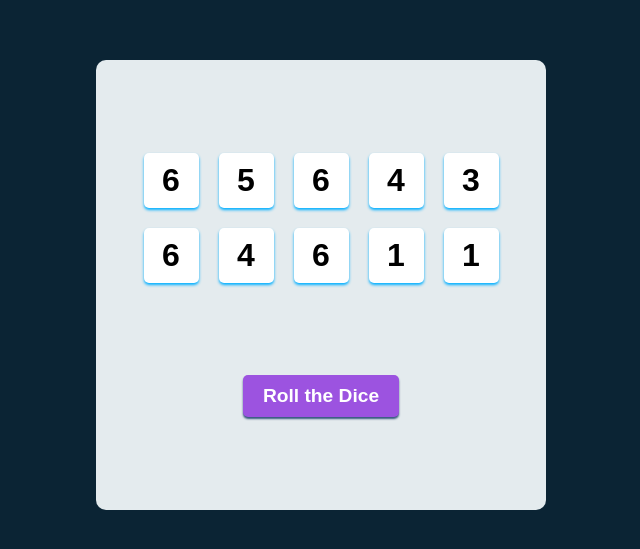
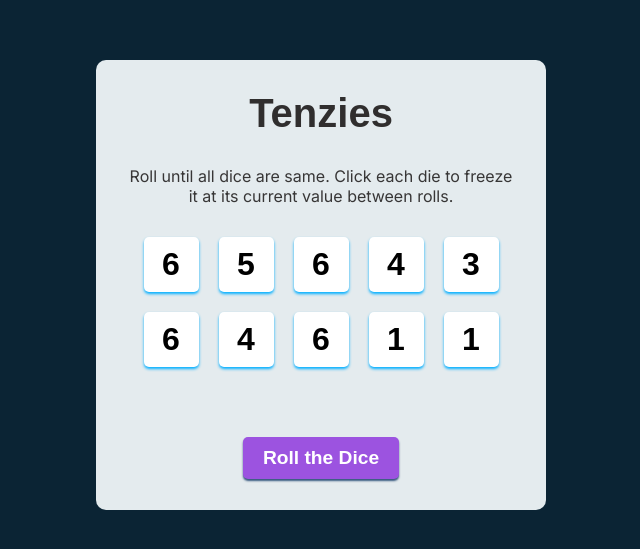
Before and after one commit to ZainAchak/tenziesGame, a React (Vite) app: page / in a window 1280 px wide. Shown: the part 115-664 px from the top of the page, without its empty margins (319-959 px from the left). Built offline with nearby package versions, Linux system fonts and the light colour scheme.

Commit message:
Tezies ready

```diff
--- a/src/components/mainComp/MainComp.jsx
+++ b/src/components/mainComp/MainComp.jsx
@@ -1,4 +1,4 @@
-import { useEffect, useRef, useState } from "react";
+import {useState } from "react";
 import Die from "../Die/Die";
 import styles from "./MainComp.module.css"
 
@@ -21,23 +21,31 @@ function getaRandomDice() {
 export default function MainComp() {
 
     const [dicesRandomNumber,setDicesRandomNumber] = useState(generateDiceRolls());
-    const [newGame, setNewGame] = useState(false);
-    const buttonText = useRef()
+    // const [newGame, setNewGame] = useState(false);
+    let buttonText = "Roll the Dice"
 
-    useEffect(()=>{
-        const allHeld = dicesRandomNumber.every(die => die.isHeld === true);
-        if(allHeld){
-            const firstValue = dicesRandomNumber[0]?.value;
-            const allSameValue = dicesRandomNumber.every(die => die.value === firstValue);
-            setNewGame(true);
+    const allHeld = dicesRandomNumber.every(die => die.isHeld === true)
+    const firstValue = dicesRandomNumber[0]?.value
+    const allSameValue = allHeld && dicesRandomNumber.every(die => die.value === firstValue)
 
-            if(allSameValue){
-                buttonText.current.textContent = "New Game"
-            }else{
-                buttonText.current.textContent = "Not All Same Selected New Game"
-            }
-        }
-    },[dicesRandomNumber])
+
+    // if(allHeld) setNewGame(true)
+    buttonText = allHeld ? (allSameValue ? "New Game" : "Wrong Sequence") : "Roll the Dice"
+
+    // useEffect(()=>{
+    //     const allHeld = dicesRandomNumber.every(die => die.isHeld === true);
+    //     if(allHeld){
+    //         const firstValue = dicesRandomNumber[0]?.value;
+    //         const allSameValue = dicesRandomNumber.every(die => die.value === firstValue);
+    //         setNewGame(true);
+
+    //         if(allSameValue){
+    //             buttonText.current.textContent = "New Game"
+    //         }else{
+    //             buttonText.current.textContent = "Not All Same Selected New Game"
+    //         }
+    //     }
+    // },[dicesRandomNumber])
 
     function changeOnHeld(id) {
         setDicesRandomNumber(prev =>
@@ -62,11 +70,12 @@ export default function MainComp() {
     function startNewGame() {
         setDicesRandomNumber(generateDiceRolls())
         buttonText.current.textContent = "Roll the Dice"
-        setNewGame(false);
     }
 
     return(
         <main>
+            <h1 className={styles.title}>Tenzies</h1>
+            <p className={styles.instructions}>Roll until all dice are same. Click each die to freeze it at its current value between rolls.</p>
             <div className={styles.dieWrapper}>
                     {dicesRandomNumber.map((dice)=>(
                         <Die    key={dice.id}
@@ -75,9 +84,8 @@ export default function MainComp() {
                     ))}
             </div>
             <button
-                ref={buttonText}
-                onClick={newGame ? ()=>startNewGame() : ()=>buttonHandler()}>
-                Roll the Dice
+                onClick={allHeld ? ()=>startNewGame() : ()=>buttonHandler()}>
+                {buttonText}
             </button>
         </main>
     )
--- a/src/components/mainComp/MainComp.module.css
+++ b/src/components/mainComp/MainComp.module.css
@@ -1,3 +1,4 @@
+@import url('https://fonts.googleapis.com/css2?family=Inter:wght@400;600;800&display=swap');
 main{
     background-color: #e4ebee;
     height: 450px;
@@ -17,6 +18,7 @@ main{
     grid-template-columns: repeat(5,1fr);
     gap: 20px;
     width: fit-content;
+    margin-bottom: 40px;
 }
 
 main > button{
@@ -42,3 +44,18 @@ main > button:active{
     box-shadow: 0px 1px 0px rgba(23, 62, 107, 0.856);
     transform: scale(0.95);
 }
+
+.title{
+    font-size: 40px;
+    margin: 0;
+    color: rgb(48, 46, 46);
+}
+
+.instructions{
+    font-family: 'Inter', sans-serif;
+    font-weight: 400;
+    margin-top: 0;
+    text-align: center;
+    margin: 0 2rem;
+    color: rgba(48, 46, 46, 0.959);
+}
```
